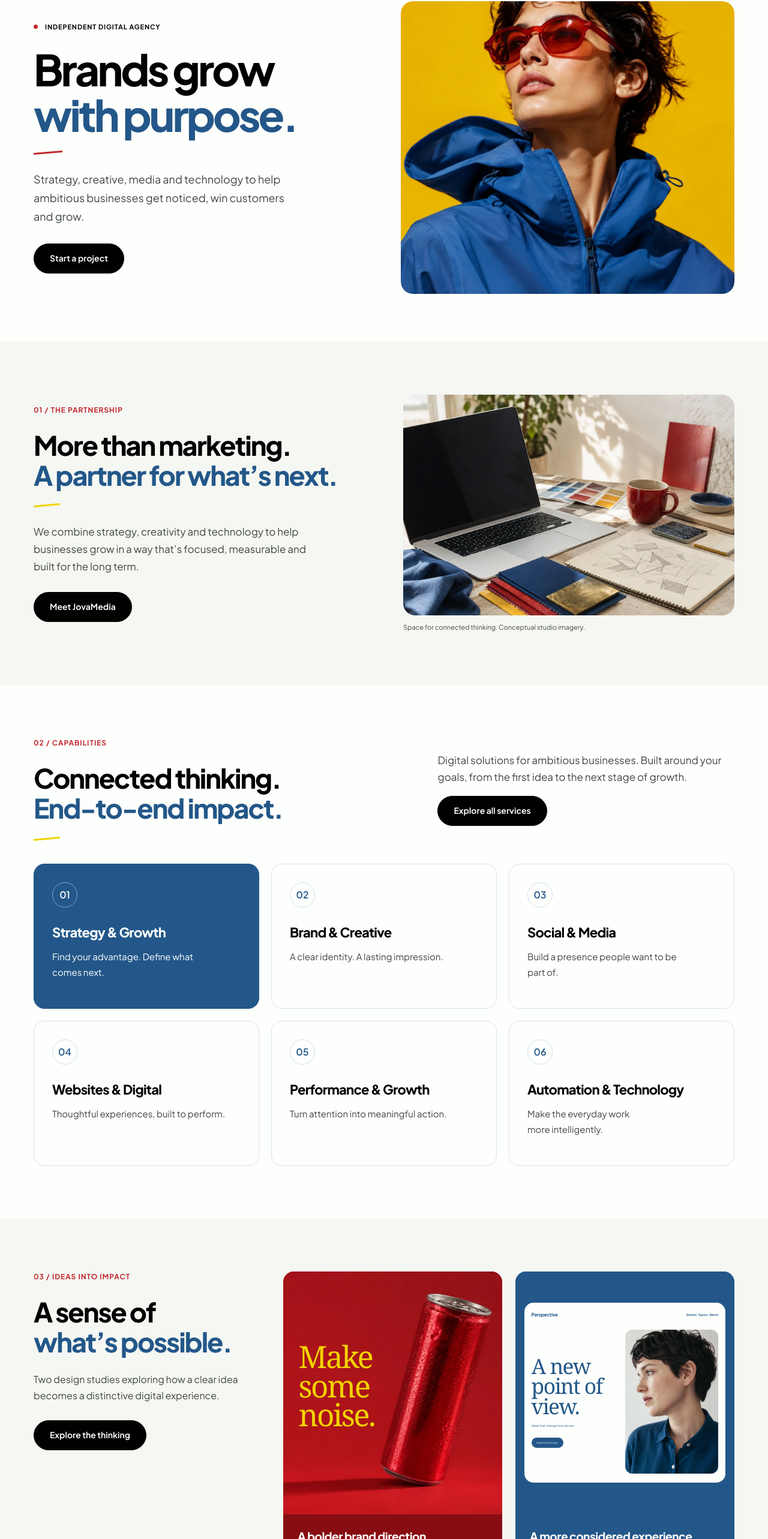
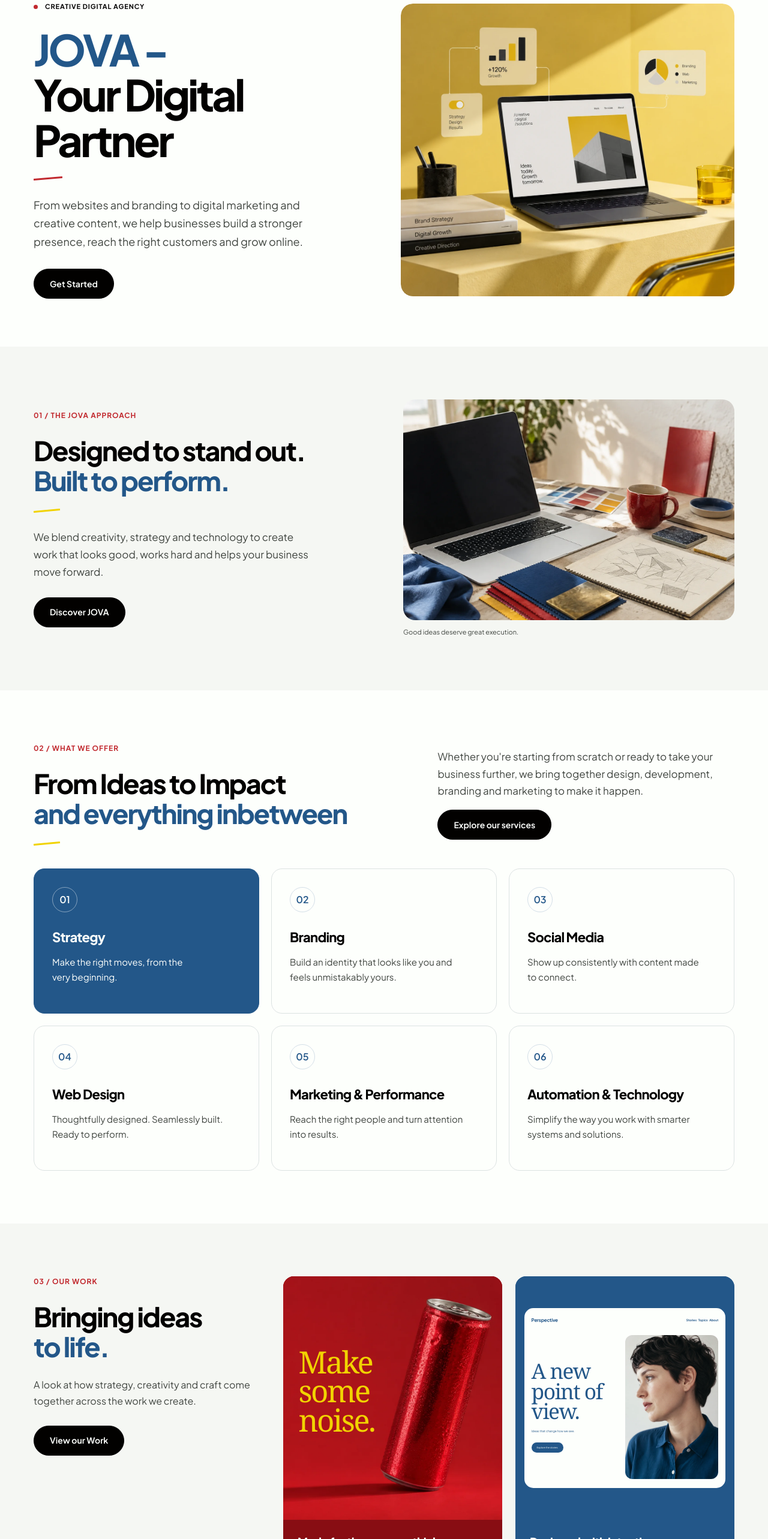
Before and after one commit to supportjovamedia/website, a Next.js app: page / in a window 1280 px wide. Shown: the part 128-2694 px from the top of the page at 60% size. Built offline with nearby package versions, Linux system fonts and the light colour scheme.

Commit message:
Homepage text changes

```diff
--- a/app/layout.js
+++ b/app/layout.js
@@ -14,7 +14,7 @@
 export const metadata = {
   metadataBase: new URL("https://jovamedia.com"),
   title: {
-    default: "Digital Marketing Agency London | JovaMedia",
+    default: "JovaMedia | Digital Marketing Agency London ",
     template: "%s | JovaMedia",
   },
   description:
--- a/app/page.js
+++ b/app/page.js
@@ -17,39 +17,39 @@
 
 const capabilities = [
   [
-    "Strategy & Growth",
+    "Strategy",
     "competitor-analysis",
-    "Find your advantage. Define what comes next.",
+    "Make the right moves, from the very beginning.",
     "strategy",
   ],
   [
-    "Brand & Creative",
+    "Branding",
     "brand-strategy",
-    "A clear identity. A lasting impression.",
+    "Build an identity that looks like you and feels unmistakably yours.",
     "creative",
   ],
   [
-    "Social & Media",
+    "Social Media",
     "social-management",
-    "Build a presence people want to be part of.",
+    "Show up consistently with content made to connect.",
     "social",
   ],
   [
-    "Websites & Digital",
+    "Web Design",
     "web-design",
-    "Thoughtful experiences, built to perform.",
+    "Thoughtfully designed. Seamlessly built. Ready to perform.",
     "web",
   ],
   [
-    "Performance & Growth",
+    "Marketing & Performance",
     "paid-media",
-    "Turn attention into meaningful action.",
+    "Reach the right people and turn attention into results.",
     "growth",
   ],
   [
     "Automation & Technology",
     "ai-automation",
-    "Make the everyday work more intelligently.",
+    "Simplify the way you work with smarter systems and solutions.",
     "tech",
   ],
 ];
@@ -96,21 +96,22 @@
     <main className={styles.home}>
       <section className={`shell ${styles.hero}`}>
         <div className={styles.heroCopy}>
-          <p className={styles.eyebrow}>Independent digital agency</p>
+          <p className={styles.eyebrow}>Creative digital agency</p>
           <p className={styles.location}>
             London, UK · Thinking beyond borders
           </p>
           <h1>
-            Brands grow <span>with purpose.</span>
+            <span>JOVA - </span> Your Digital Partner
           </h1>
           <div className={styles.swoosh} />
           <p className={styles.heroLead}>
-            Strategy, creative, media and technology to help ambitious
-            businesses get noticed, win customers and grow.
+            From websites and branding to digital marketing and creative
+            content, we help businesses build a stronger presence, reach the
+            right customers and grow online.
           </p>
           <div className={styles.heroActions}>
             <Link href="/contact" className="btn">
-              Start a project{" "}
+              Get Started{" "}
             </Link>
           </div>
         </div>
@@ -129,18 +130,17 @@
       <section className={styles.partnership}>
         <div className={`shell ${styles.partnershipGrid}`}>
           <div>
-            <p className="kicker">01 / The partnership</p>
+            <p className="kicker">01 / The JOVA Approach</p>
             <h2>
-              More than marketing.<span>A partner for what’s next.</span>
+              Designed to stand out.<span>Built to perform.</span>
             </h2>
             <div className={styles.goldStroke} />
             <p>
-              We combine strategy, creativity and technology to help businesses
-              grow in a way that’s focused, measurable and built for the long
-              term.
+              We blend creativity, strategy and technology to create work that
+              looks good, works hard and helps your business move forward.
             </p>
             <Link href="/about" className="btn">
-              Meet JovaMedia{" "}
+              Discover JOVA{" "}
             </Link>
           </div>
           <figure>
@@ -151,9 +151,7 @@
               height={1024}
               sizes="(max-width:700px) 100vw, 48vw"
             />
-            <figcaption>
-              Space for connected thinking. Conceptual studio imagery.
-            </figcaption>
+            <figcaption>Good ideas deserve great execution.</figcaption>
           </figure>
         </div>
       </section>
@@ -161,19 +159,20 @@
       <section className={`shell ${styles.services}`}>
         <div className={styles.sectionHead}>
           <div>
-            <p className="kicker">02 / Capabilities</p>
+            <p className="kicker">02 / what we offer</p>
             <h2>
-              Connected thinking.<span>End-to-end impact.</span>
+              From Ideas to Impact<span>and everything inbetween</span>
             </h2>
             <div className={styles.goldStroke} />
           </div>
           <div>
             <p>
-              Digital solutions for ambitious businesses. Built around your
-              goals, from the first idea to the next stage of growth.
+              Whether you're starting from scratch or ready to take your
+              business further, we bring together design, development, branding
+              and marketing to make it happen.
             </p>
             <Link href="/services" className="btn">
-              Explore all services{" "}
+              Explore our services{" "}
             </Link>
           </div>
         </div>
@@ -199,16 +198,16 @@
       <section className={styles.workBand}>
         <div className={`shell ${styles.work}`}>
           <div className={styles.workIntro}>
-            <p className="kicker">03 / Ideas into impact</p>
+            <p className="kicker">03 / OUR WORK</p>
             <h2>
-              A sense of<span>what’s possible.</span>
+              Bringing ideas<span>to life.</span>
             </h2>
             <p>
-              Two design studies exploring how a clear idea becomes a
-              distinctive digital experience.
+              A look at how strategy, creativity and craft come together across
+              the work we create.
             </p>
             <Link className="btn" href="/work">
-              Explore the thinking{" "}
+              View our Work{" "}
             </Link>
           </div>
           <div className={styles.workGrid}>
@@ -218,7 +217,7 @@
             >
               <WorkStudy kind="brand" />
               <div className={styles.projectMeta}>
-                <h3>A bolder brand direction</h3>
+                <h3>Made for the way you think.</h3>
                 <p>Brand & creative · Concept study</p>
               </div>
             </Link>
@@ -228,14 +227,15 @@
             >
               <WorkStudy kind="digital" />
               <div className={styles.projectMeta}>
-                <h3>A more considered experience</h3>
+                <h3>Designed with Intention.</h3>
                 <p>Web & digital · Concept study</p>
               </div>
             </Link>
           </div>
           <p className={styles.disclosure}>
-            Self-initiated concepts. Client stories will be published with
-            permission and verified outcomes.
+            No two businesses are the same, and their ideas shouldn’t be either.
+            Everything we create is considered, intentional and made to feel
+            distinct.
           </p>
         </div>
       </section>
```
Also changed, not shown: public/campaign/hero.webp.
